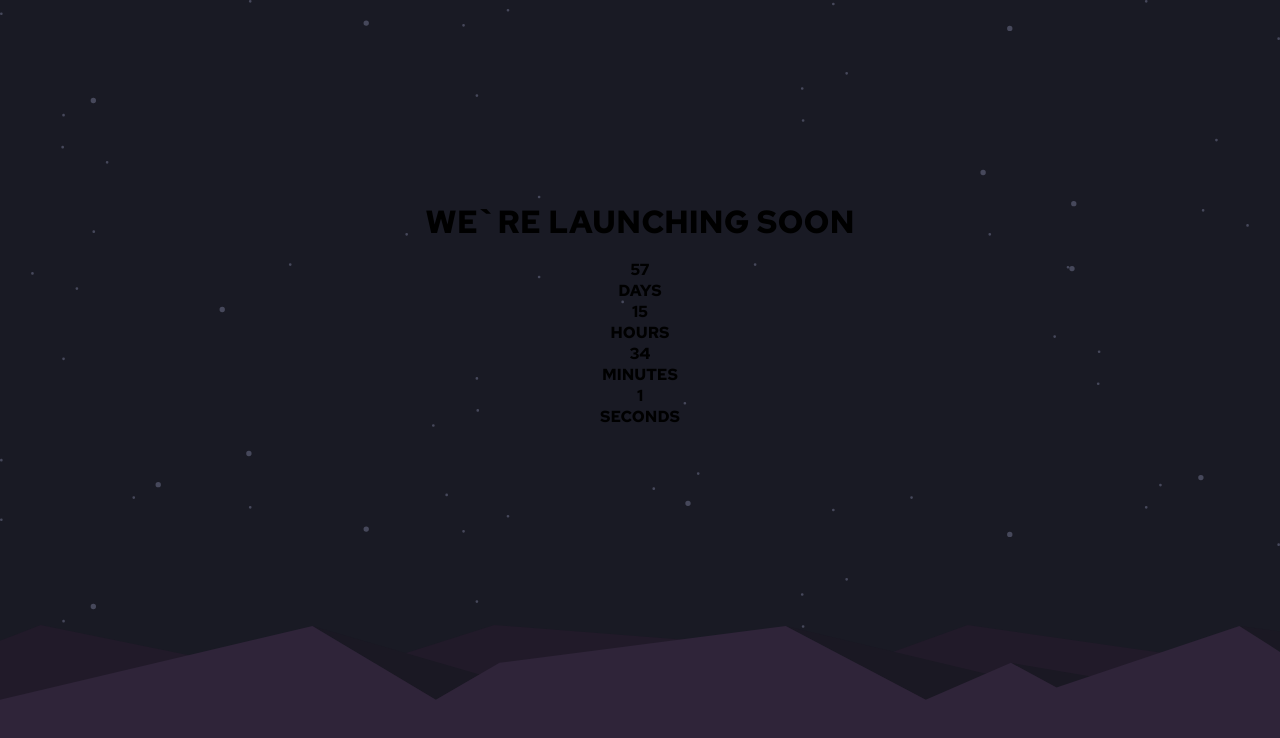
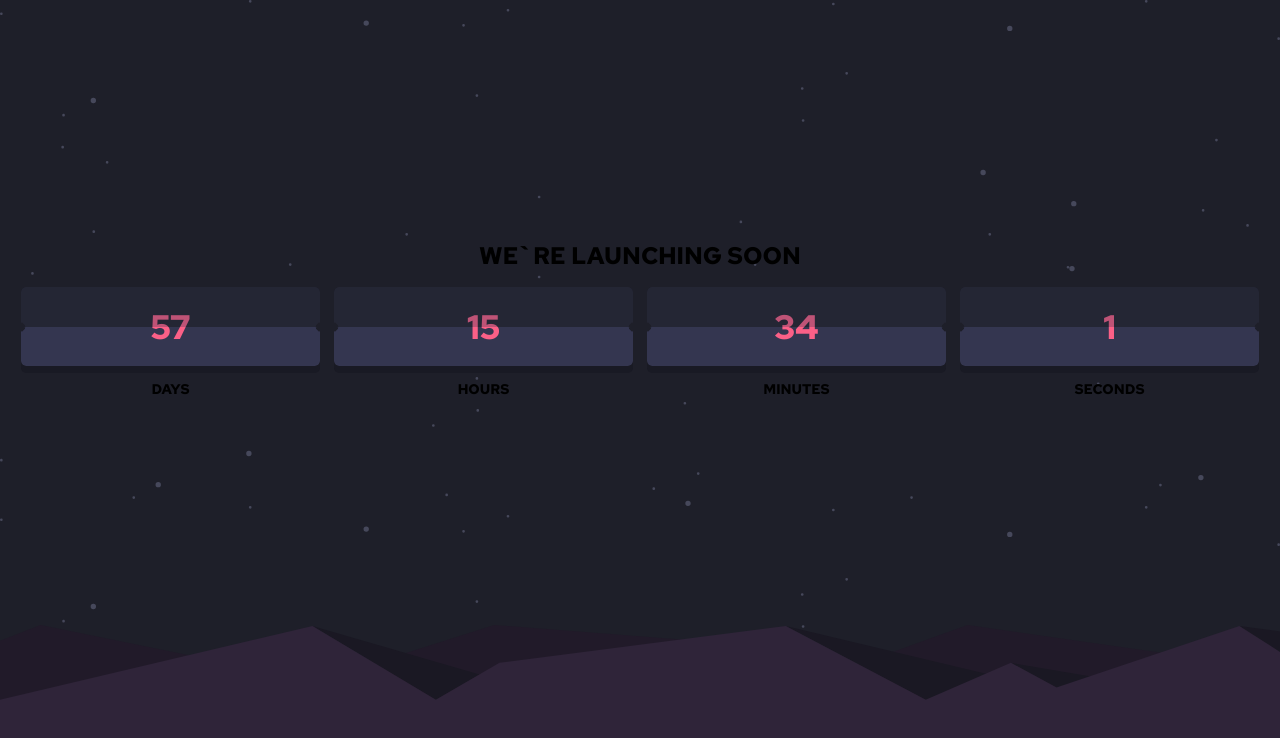
Before and after one commit to Mateeb11/launch-countdown-timer, a React (Vite) app: page / in a window 1280 px wide. Shown: the top 738 px of the page. Built offline with nearby package versions, Linux system fonts and the light colour scheme.

Commit message:
Style countdown numbers

```diff
--- a/src/App.scss
+++ b/src/App.scss
@@ -1,6 +1,6 @@
 html {
   height: 100%;
-  background-color: var(--blackish);
+  background-color: var(--very-dark-blue);
   background-image: url("./assets/pattern-hills.svg"),
     url("./assets/bg-stars.svg");
   background-repeat: no-repeat, repeat;
--- a/src/Components/Countdown/Countdown.jsx
+++ b/src/Components/Countdown/Countdown.jsx
@@ -29,7 +29,7 @@ export default function Countdown() {
   return (
     <div className={classes.container}>
       <Title></Title>
-      <div>
+      <div className={classes.countdown}>
         <Number number={days} type={"DAYS"}></Number>
         <Number number={hours} type={"HOURS"}></Number>
         <Number number={minutes} type={"MINUTES"}></Number>
--- a/src/Components/Countdown/Countdown.module.scss
+++ b/src/Components/Countdown/Countdown.module.scss
@@ -1,7 +1,7 @@
 .container {
   position: absolute;
 
-  top: 25%;
+  top: 30%;
   left: 0;
   right: 0;
 
@@ -9,4 +9,16 @@
 
   gap: 1em;
   text-align: center;
+
+  .countdown {
+    display: grid;
+    grid-auto-flow: column;
+    grid-template-columns: repeat(4, 1fr);
+    justify-content: center;
+    gap: 1em;
+
+    padding-inline: 1.5em;
+
+    font-size: var(--fs-medium);
+  }
 }
--- a/src/Components/Countdown/Number.jsx
+++ b/src/Components/Countdown/Number.jsx
@@ -4,7 +4,10 @@ import classes from "./Number.module.scss";
 export default function Number({ number, type }) {
   return (
     <div className={classes.container}>
-      <p>{number}</p> <p>{type}</p>
+      <div className={classes.numberContainer}>
+        <p className={classes.number}>{number}</p>
+      </div>
+      <p>{type}</p>
     </div>
   );
 }
--- a/src/Components/Countdown/Number.module.scss
+++ b/src/Components/Countdown/Number.module.scss
@@ -1,2 +1,62 @@
 .container {
+  display: grid;
+  gap: 1em;
+
+  .numberContainer {
+    display: grid;
+    position: relative;
+
+    padding: 0.5em 0.25em;
+
+    font-size: var(--fs-larger);
+
+    color: var(--soft-red);
+    background-color: var(--very-dark-blue);
+    border-radius: 5px;
+
+    box-shadow: 0px 7px 0px 0px var(--blackish);
+    -webkit-box-shadow: 0px 7px 0px 0px var(--blackish);
+    -moz-box-shadow: 0px 7px 0px 0px var(--blackish);
+
+    z-index: -5;
+
+    & .number {
+      z-index: -2;
+    }
+
+    &::after {
+      position: absolute;
+      height: 50%;
+      width: 100%;
+      z-index: -1;
+
+      content: "";
+
+      background-color: var(--dark-desaturated-blue);
+      opacity: 0.3;
+
+      --mask: radial-gradient(4px at 4px 100%, #0000 98%, #000) -4px;
+      -webkit-mask: var(--mask);
+      mask: var(--mask);
+
+      border-radius: 5px;
+    }
+    &::before {
+      position: absolute;
+      bottom: 0;
+      height: 50%;
+      width: 100%;
+      z-index: -3;
+
+      content: "";
+
+      background-color: var(--dark-desaturated-blue);
+
+      --mask: radial-gradient(4px at 4px 0, #0000 98%, #000) -4px;
+      -webkit-mask: var(--mask);
+      mask: var(--mask);
+
+      border-radius: 5px;
+    }
+  }
 }
--- a/src/Components/Title/Title.jsx
+++ b/src/Components/Title/Title.jsx
@@ -3,7 +3,7 @@ import classes from "./Title.module.scss";
 export function Title() {
   return (
     <>
-      <h1>WE`RE LAUNCHING SOON</h1>
+      <h2>WE`RE LAUNCHING SOON</h2>
     </>
   );
 }
--- a/src/index.scss
+++ b/src/index.scss
@@ -20,6 +20,8 @@
   /// Body Copy
 
   --fs-medium: 14px;
+  --fs-large: 28px;
+  --fs-larger: 34px;
 
   /// Font
 
```
